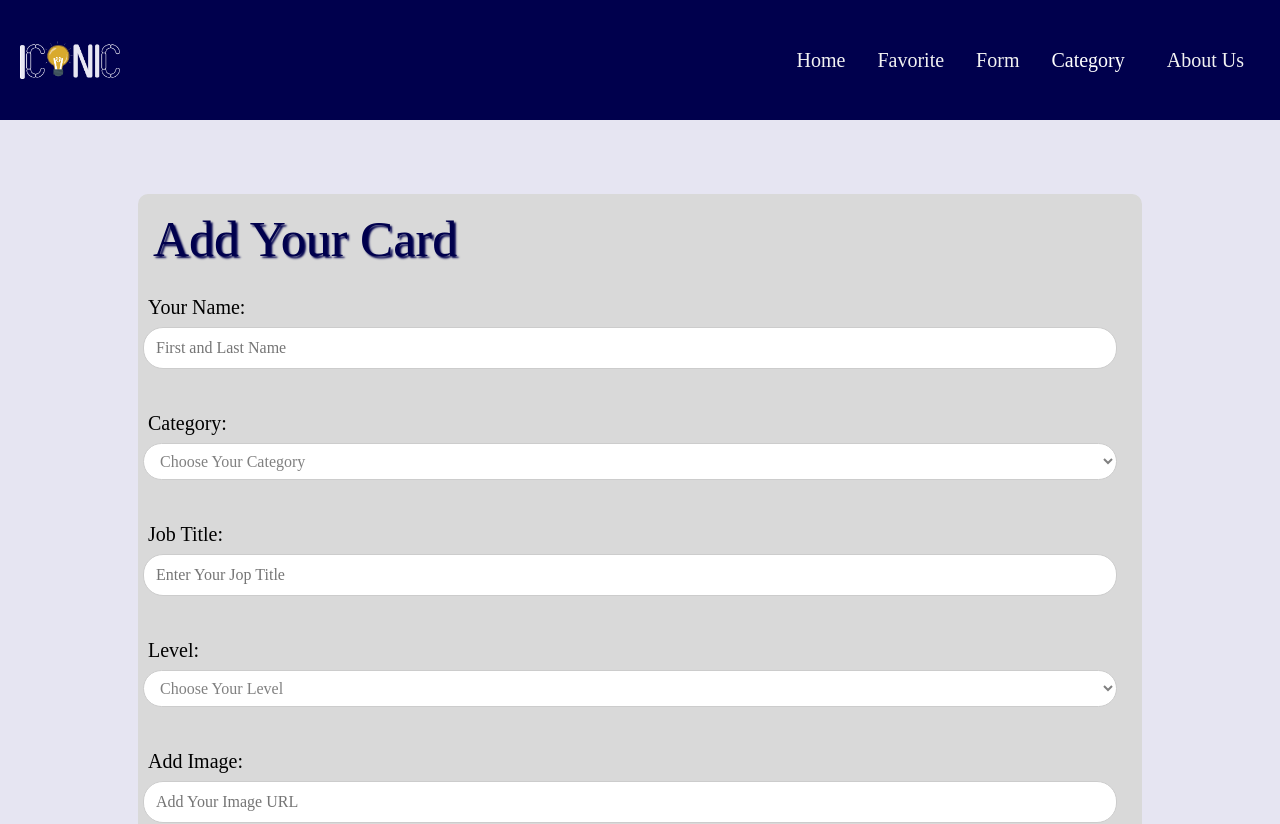
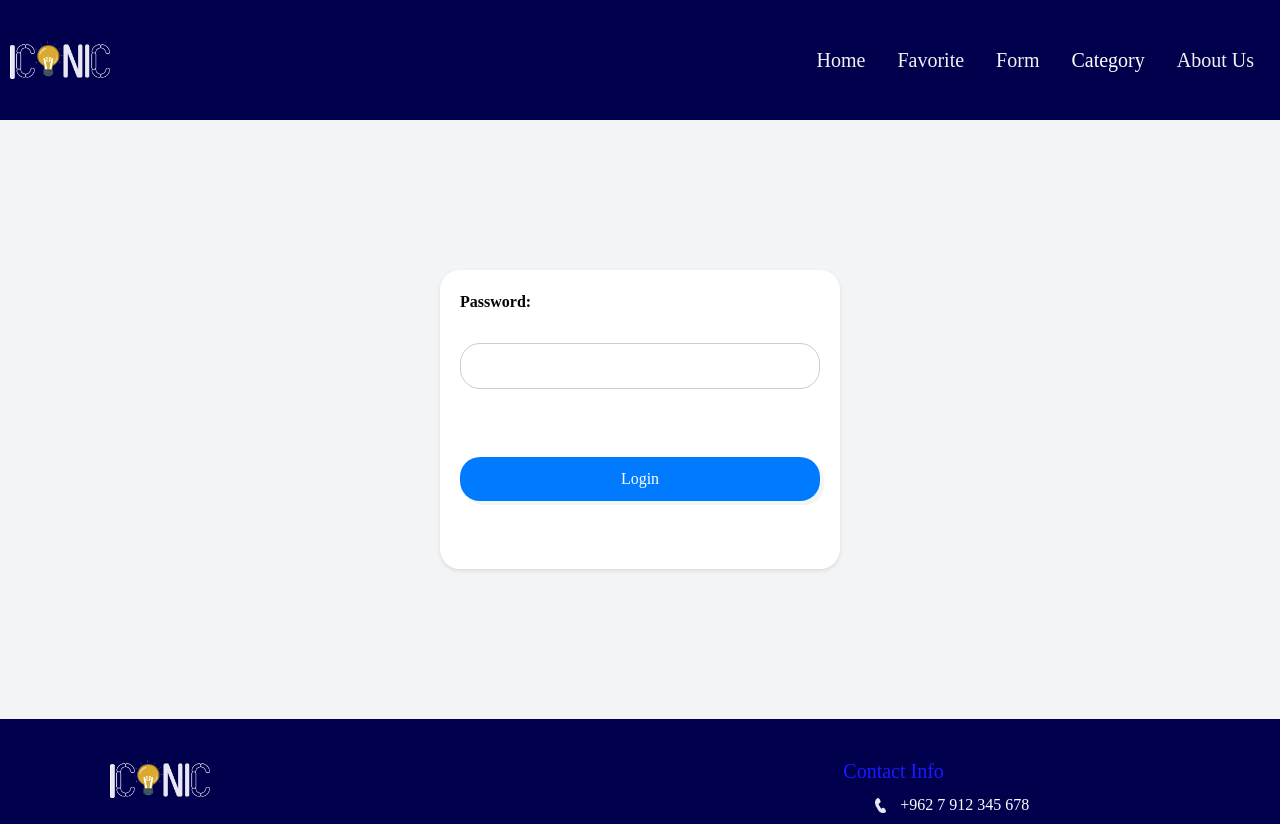
Before and after one commit to Iconic-pw/front-end, a React (Create React App) app: page / in a window 1280 px wide. Shown: the top 824 px of the page. Built offline with nearby package versions, Linux system fonts and the light colour scheme; a web font is replaced by a local one.

Commit message:
add admin

```diff
--- a/src/App.css
+++ b/src/App.css
@@ -3,18 +3,19 @@
   padding: 0;
   font-family: 'Akshar', 'sans-serif';
   font-size: 16px;
-  color: white;
+  color: rgb(4, 4, 4);
   scroll-behavior: smooth;
 }
 
 :root {
   --main-color: #00004D;
   --second-color: #1A1AFF;
-  --bg_color: #E6E5F2;
+  --form-container-color: #fff;
+  --bg_color: #F2F4F5;
 }
 
 body {
-  background: var(--bg_color, #E6E5F2);
+  background: var(--bg_color,#F2F4F5);
   font-family: 'Akshar', ' sans-serif';
   margin: 0;
   padding: 0;
--- a/src/App.js
+++ b/src/App.js
@@ -1,8 +1,9 @@
 import React from 'react';
 import './App.css';
 import Footer from './componant/footer/Footer';
-import Form from './componant/form/Form';
+//import Form from './componant/form/Form';
 import Navbar from './componant/navbar/Navbar';
+import Admin from './componant/Admin/Admin';
 
 
 
@@ -12,8 +13,10 @@ function App() {
     <>
 
       <div class="content">
+
         <Navbar />
-        <Form />
+        <Admin />
+        {/* <Form /> */}
         <Footer />
       </div>
 
--- /dev/null
+++ b/src/componant/Admin/Admin.css
@@ -0,0 +1,50 @@
+/* Admin.css */
+
+.admin-containar {
+    width: 100%;
+    max-width: 400px;
+    margin: 150px auto;
+    padding: 20px;
+    box-shadow: 4px 4px 8px var(--second-color);
+    border-radius: 20px;
+    background-color: white;
+    box-shadow: 0 2px 4px rgba(0, 0, 0, 0.1);
+}
+
+form {
+    display: flex;
+    flex-direction: column;
+}
+
+label {
+    font-weight: bold;
+    margin-bottom: 5px;
+}
+
+input[type="text"] {
+    padding: 10px;
+    margin-bottom: 20px;
+    border: 1px solid #ccc;
+    border-radius: 20px;
+    width: 100%;
+    box-sizing: border-box;
+}
+
+.btn-admin {
+    padding: 10px 15px;
+    border: none;
+    border-radius: 20px;
+    background-color: #007BFF;
+    color: white;
+    font-size: 16px;
+    cursor: pointer;
+    transition: background-color 0.3s ease;
+    box-shadow: 4px 4px 0px #F2F4F5;
+}
+
+.btn-admin:hover {
+    background-color: #fff;
+    color: var(--second-color);
+    border: 1px solid #1E3A8A;
+
+}
--- /dev/null
+++ b/src/componant/Admin/Admin.js
@@ -0,0 +1,28 @@
+import React, { useState } from 'react';
+import './Admin.css';
+//import EmpCard from '../emp-card/EmpCard.js';
+
+function Admin() {
+    // const [isLoggedIn, setIsLoggedIn] = useState(false);
+
+    // const handleSubmit = (event) => {
+    //     event.preventDefault();
+    //     setIsLoggedIn(true);
+    // };
+
+    // if (isLoggedIn) {
+    //     return <EmpCard />;
+    // }
+
+    return (
+        <div className="admin-containar">
+            <form action="/login" method="post">  {/* <form onSubmit={handleSubmit}> */}
+                <label htmlFor="password">Password:</label><br />
+                <input type="text" id="password" name="password" required /><br /><br />
+                <button className="btn-admin" type="submit">Login</button><br /><br />
+            </form>
+        </div>
+    );
+}
+
+export default Admin;
--- /dev/null
+++ b/src/componant/emp-card/EmpCard.CSS
@@ -0,0 +1,34 @@
+.first-layer {
+    height: 500px;
+    width: 320px;
+    background-image: url('../../images/test.png');
+    background-size: contain;
+    background-repeat: no-repeat;
+    overflow: hidden;
+    border-radius: 65px;
+    -webkit-border-radius: 65px;
+    -moz-border-radius: 65px;
+    -ms-border-radius: 65px;
+    -o-border-radius: 65px;
+}
+
+.second-layer {
+    height: 100%;
+    width: 100%;
+    display: flex;
+    flex-direction: column;
+    background-image: url('../../images/emp_card.png');
+    background-size: 100% 100%;
+
+}
+
+.text {
+    color: black;
+    padding: 0 10px;
+    padding-top: 100%;
+}
+
+.text>p {
+    color: inherit;
+    word-wrap: break-word;
+}
--- /dev/null
+++ b/src/componant/emp-card/EmpCard.JS
@@ -0,0 +1,50 @@
+// //import border from '../../images/about card/border.png'
+// import axios from "axios";
+// import './EmpCard.css'
+// // import test from '/home/zaid/project-week/front-end/src/images/test.png'
+// import { cloneElement } from 'react';
+// import { click } from '@testing-library/user-event/dist/click';
+// // import emp_card from '/home/zaid/project-week/front-end/src/images/emp_card.png'
+// export default function EmpCard({ isUpdate, clickedCard }) {
+
+//     const updateFavorite = () => {
+//         const url = `https://back-end-iwii.onrender.com/updateFavorite/${clickedCard.id}`;
+//         const data = {
+//             is_fav: isUpdate,
+//         };
+//         axios
+//             .put(url, data)
+//             .then((response) => {
+//                 console.log(response);
+//             })
+//             .catch((err) => {
+//                 console.log(err);
+//             });
+//     };
+
+
+
+//     return (<>
+//         <div className="first-layer" style={{ backgroundImage: `url(${clickedCard.img})` }}>
+//             <div className="second-layer">
+//                 <div className="text">
+//                     <p> {clickedCard.card_name}
+//                     </p>
+//                 </div>
+//             </div>
+//         </div>
+//     </>)
+// }
+// EmpCard.js
+import React from 'react';
+
+function EmpCard() {
+    return (
+        <div>
+            <h1>Welcome to Employee Card</h1>
+            {/* Add more content as needed */}
+        </div>
+    );
+}
+
+export default EmpCard;
--- a/src/componant/footer/Footer.css
+++ b/src/componant/footer/Footer.css
@@ -1,12 +1,6 @@
-:root {
-    --main-color: #00004D;
-    --second-color: #1A1AFF;
-    --bg_color: #E6E5F2;
-    --form-container: #d9d9d9;
-}
-
 footer {
-    background: var(--main-color, #00004D);
+    background-color: var(--main-color, #00004D);
+    color: white;
 }
 
 .footer {
@@ -16,31 +10,35 @@ footer {
     position: fixed;
     bottom: 0;
     width: 100%;
+
 }
 
 .container {
     display: flex;
-
     max-width: 1140px;
     margin: auto;
     display: flex;
     justify-content: space-between;
     flex-flow: row wrap;
     padding: 0px;
+
 }
 
 .footer-column {
     flex: 1;
     padding: 40px;
+
 }
 
 .footer-right-top {
     padding: 10px, 0;
+
 }
 
 .left-col {
     flex: 2;
     padding-top: 10px;
+
 }
 
 .right-col {
@@ -59,6 +57,8 @@ footer {
 
 .contact-info li {
     margin-bottom: 10px;
+    color: white;
+
 }
 
 .contact-info img {
@@ -76,6 +76,10 @@ h3 {
 
 a {
     text-decoration: none;
+    color: white;
+}
+
+p {
     color: white;
 }
 
--- a/src/componant/form/Form.css
+++ b/src/componant/form/Form.css
@@ -1,10 +1,3 @@
-:root {
-    --main-color: #00004D;
-    --second-color: #1A1AFF;
-    --form-container-color: #d9d9d9;
-    --bg-color: #E6E5F2;
-}
-
 .form-container form {
     color: black;
 }
@@ -19,7 +12,7 @@ h1 {
 
 .container {
     display: flex;
-    width: 80%;
+    width: 60%;
     justify-content: center;
     align-items: center;
     padding: 10px;
@@ -30,9 +23,10 @@ h1 {
 
 .form-container {
     width: 100%;
-    background-color: var(--form-container-color, #d9d9d9);
+    /* background-color: var(--form-container-color, #d9d9d9); */
+    background-color: white;
     overflow-y: auto;
-    padding: 5px;
+    padding: 20px;
     border-radius: 10px;
     color: #000;
 }
@@ -98,6 +92,7 @@ button {
 button[type="button"] {
     background-color: transparent;
     color: #000;
+    border: solid 1px var(--main-color, #00004D);
 }
 
 button[type="button"]:hover {
--- a/src/componant/navbar/Navbar.css
+++ b/src/componant/navbar/Navbar.css
@@ -1,14 +1,8 @@
-:root {
-    --main-color: #00004D;
-    --second-color: #1A1AFF;
-    --bg-color: #E6E5F2;
-}
-
 .navbar {
     background-color: var(--main-color);
     display: flex;
     align-items: center;
-    padding: 10px 20px;
+    padding: 10px;
     justify-content: space-between;
 }
 
@@ -31,6 +25,7 @@
     display: flex;
     flex-direction: row;
     align-items: center;
+    justify-content: space-between;
 }
 
 .nav-link {
--- a/src/index.js
+++ b/src/index.js
@@ -2,13 +2,17 @@ import React from 'react';
 import ReactDOM from 'react-dom/client';
 import 'bootstrap/dist/css/bootstrap.min.css';
 import './index.css';
+import { BrowserRouter } from "react-router-dom";
+
 import App from './App';
 import reportWebVitals from './reportWebVitals';
 
 const root = ReactDOM.createRoot(document.getElementById('root'));
 root.render(
   <React.StrictMode>
-    <App />
+    <BrowserRouter>
+      <App />
+    </BrowserRouter>
   </React.StrictMode>
 );
 
```
Also changed, not shown: src/componant/category/Category.css (added, +15 -0 lines), src/componant/category/Category.js (added, +42 -0 lines).
